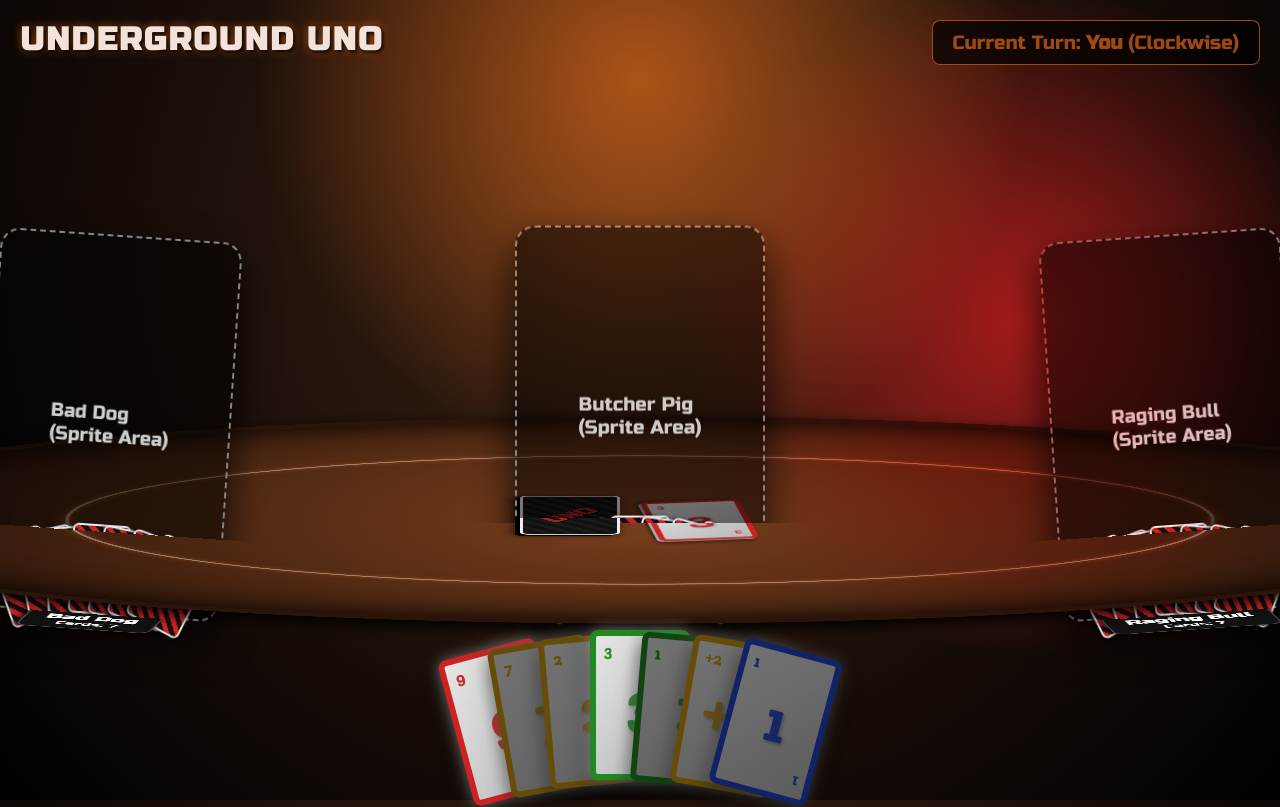
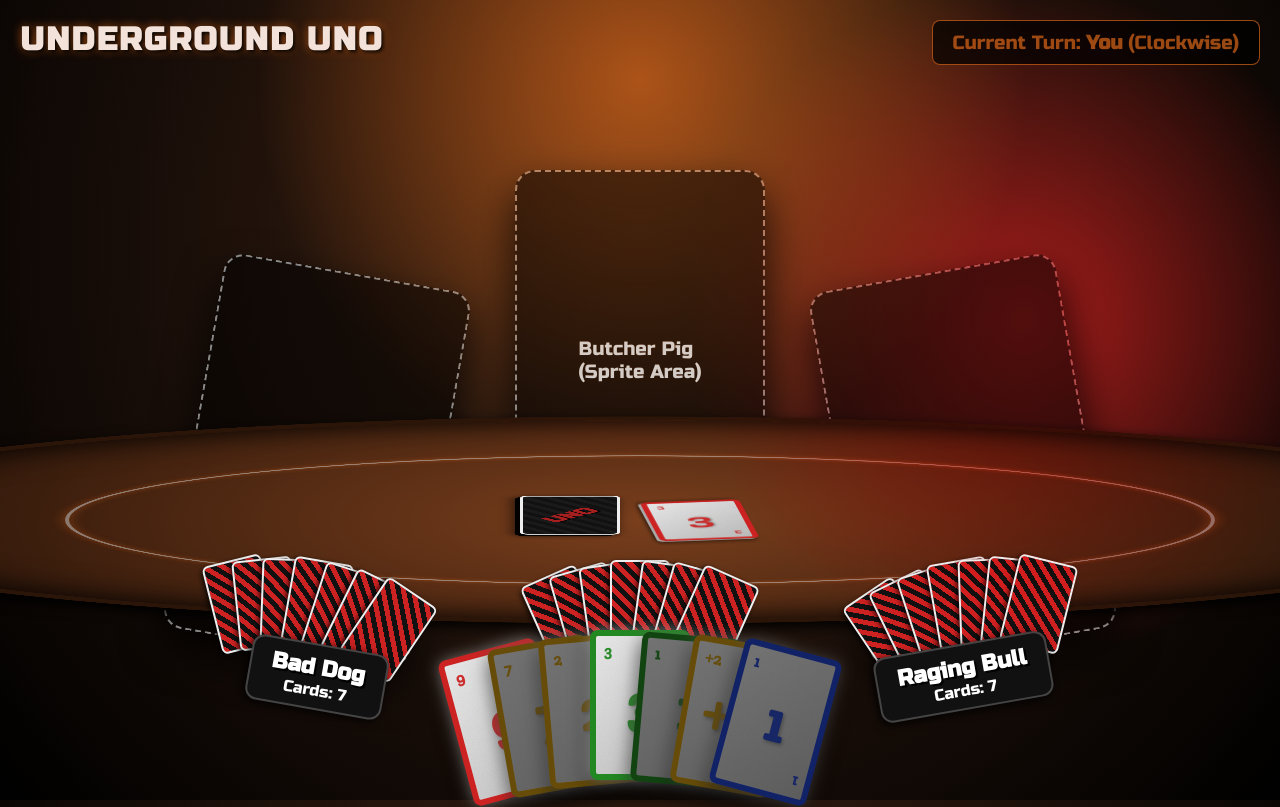
Before and after one commit to Tenko101/birth, a React (Vite) app in the folder poker-uno/: page / in a window 1280 px wide. Shown: the top 807 px of the page. Built offline with nearby package versions, Linux system fonts and the light colour scheme.

Commit message:
Use CSS stacking context instead of 3D intersection for perfect sprite overlays

```diff
--- a/poker-uno/src/App.jsx
+++ b/poker-uno/src/App.jsx
@@ -239,15 +239,14 @@ function App() {
       </div>
 
       <main className="game-area">
+        <div className="opponents-container">
+          <PlayerSprite name="Bad Dog" cardsCount={hands[1].length} className="left" isActive={turn === 1} />
+          <PlayerSprite name="Butcher Pig" cardsCount={hands[2].length} className="center" isActive={turn === 2} />
+          <PlayerSprite name="Raging Bull" cardsCount={hands[3].length} className="right" isActive={turn === 3} />
+        </div>
+
         <div className="poker-table">
           <div className="table-ring"></div>
-
-          <div className="opponents-container">
-            <PlayerSprite name="Bad Dog" cardsCount={hands[1].length} className="left" isActive={turn === 1} />
-            <PlayerSprite name="Butcher Pig" cardsCount={hands[2].length} className="center" isActive={turn === 2} />
-            <PlayerSprite name="Raging Bull" cardsCount={hands[3].length} className="right" isActive={turn === 3} />
-          </div>
-
           <div className="center-board">
             <div className="draw-pile" onClick={handleDrawCard} title="Click to Draw"></div>
             {topCard && (
--- a/poker-uno/src/index.css
+++ b/poker-uno/src/index.css
@@ -77,7 +77,7 @@ body {
 
 .poker-table {
   position: absolute;
-  bottom: -15%; /* Moved table forward (higher on screen) so center is visible */
+  bottom: -15%;
   left: 50%;
   transform: translateX(-50%) rotateX(75deg);
   width: 150vw;
@@ -105,13 +105,13 @@ body {
 
 .opponents-container {
   position: absolute;
-  top: 10%; /* Back edge of the table */
+  top: 15%;
   left: 0;
   right: 0;
   display: flex;
   justify-content: space-between;
   padding: 0 15%;
-  transform-style: preserve-3d;
+  /* NO z-index or transform here so we don't trap children! */
 }
 
 .opponent {
@@ -119,14 +119,27 @@ body {
   flex-direction: column;
   align-items: center;
   position: relative;
-  transform-style: preserve-3d;
+  /* NO transform here so z-index sorting works flawlessly against the table */
 }
 
-.opponent.left { transform: rotate(15deg) translateZ(-80px); }
-.opponent.right { transform: rotate(-15deg) translateZ(-80px); }
-.opponent.center { transform: translateY(-40px) translateZ(-80px); }
+/* Position them down so the table overlays them via margin, NOT transform */
+.opponent.left { margin-top: 150px; }
+.opponent.right { margin-top: 150px; }
+.opponent.center { margin-top: 50px; }
 
-/* The sprite now STANDS UP from the 3D table surface */
+/* Apply tilts individually */
+.opponent.left .player-sprite-placeholder,
+.opponent.left .opponent-hand,
+.opponent.left .opponent-stats {
+  transform: rotate(10deg);
+}
+
+.opponent.right .player-sprite-placeholder,
+.opponent.right .opponent-hand,
+.opponent.right .opponent-stats {
+  transform: rotate(-10deg);
+}
+
 .player-sprite-placeholder {
   width: 250px;
   height: 380px;
@@ -143,9 +156,8 @@ body {
   position: relative;
   transition: all 0.3s;
 
-  /* Counter-rotate so it faces the camera perfectly while physically sitting AT the table */
-  transform: rotateX(-75deg);
-  transform-origin: bottom center;
+  /* Sprite sits BEHIND table */
+  z-index: 5;
 }
 
 .opponent.active-turn .player-sprite-placeholder {
@@ -159,10 +171,9 @@ body {
   bottom: 0px;
   display: flex;
   justify-content: center;
+
+  /* Cards sit IN FRONT of table */
   z-index: 15;
-  /* Make the cards stand up like the sprite */
-  transform: rotateX(-75deg) translateZ(1px);
-  transform-origin: bottom center;
 }
 
 .opponent-card-back {
@@ -185,9 +196,9 @@ body {
   padding: 8px 20px;
   border-radius: 12px;
   border: 2px solid #444;
-  z-index: 20;
 
-  /* Inherits the table's rotation automatically, so it lies flat! */
+  /* Stats sit IN FRONT of table */
+  z-index: 15;
   box-shadow: -2px 2px 10px rgba(0,0,0,0.9);
 }
 
```
